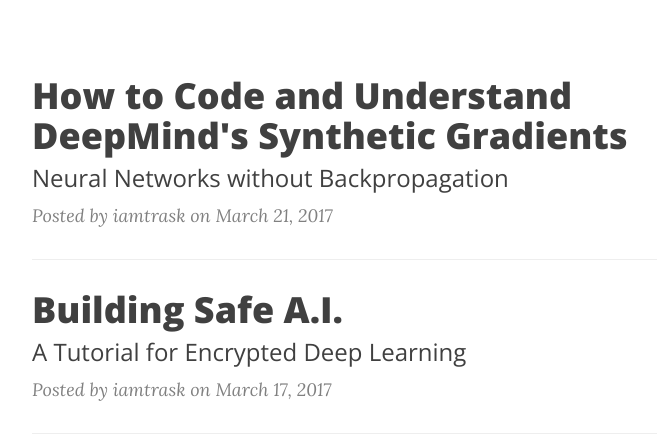
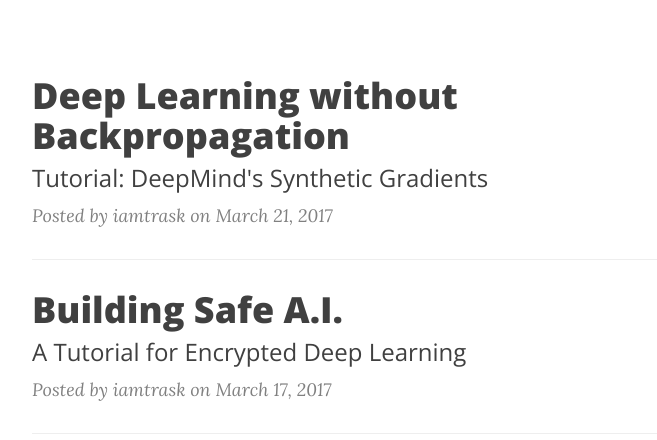
Before and after one commit to iamtrask/iamtrask.github.io, a Jekyll site: the page built from index.html, in a window 1280 px wide and 900 px high, cut to the strip 460-900 px from the top of the window. Shown: the whole strip, without its empty margins (233-890 px from the left). Built offline with Jekyll 4.4.1, drawn with Linux system fonts in a browser that asks for light colours; nearby versions of some CDN libraries; the list of posts is cut into pages by our own code.

Commit message:
new title

```diff
--- a/_posts/2017-03-21-synthetic-gradients.markdown
+++ b/_posts/2017-03-21-synthetic-gradients.markdown
@@ -1,7 +1,7 @@
 ---
 layout:     post
-title:      "How to Code and Understand DeepMind's Synthetic Gradients"
-subtitle:   "Neural Networks without Backpropagation"
+title:      "Deep Learning without Backpropagation"
+subtitle:   "Tutorial: DeepMind's Synthetic Gradients"
 date:       2017-03-21 12:00:00
 author:     "iamtrask"
 header-img: "img/nasa-43567-min.jpg"
```
Also changed, not shown: 3 other files.
